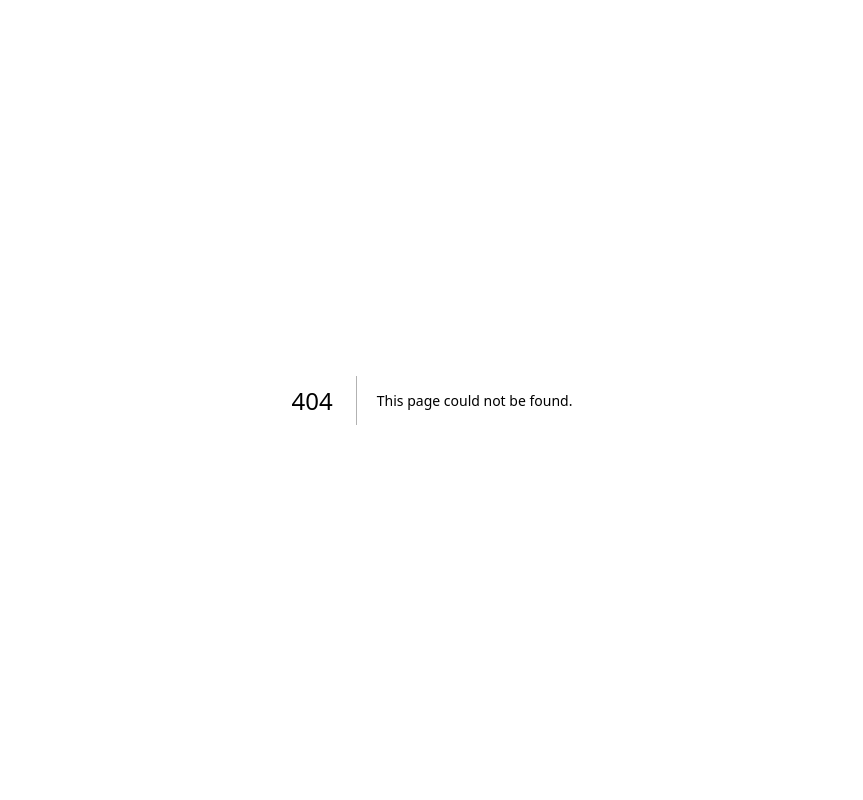
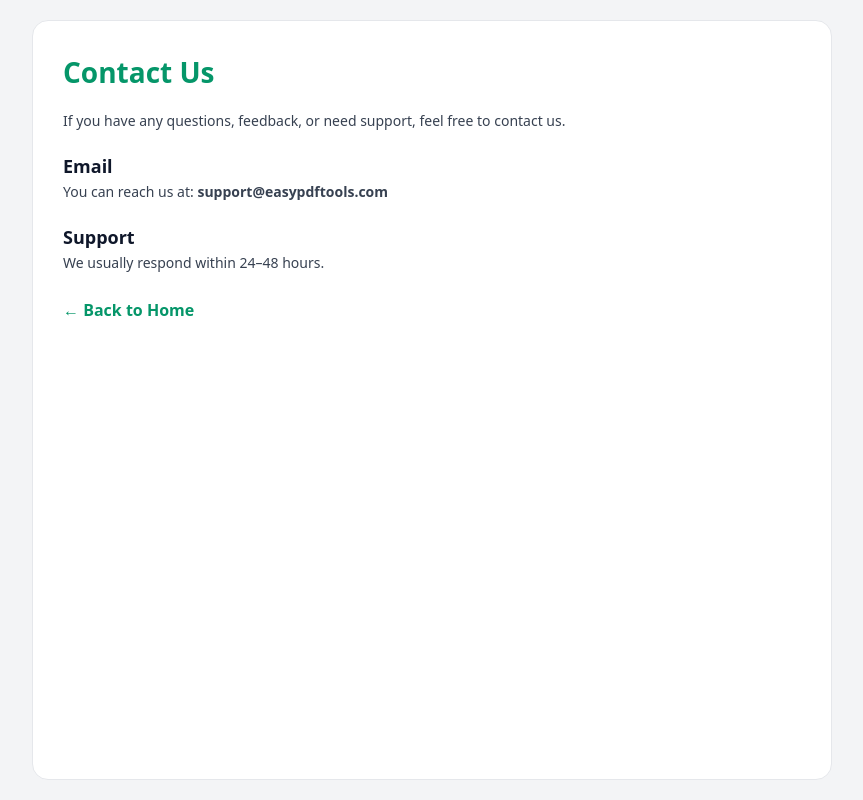
Before and after one commit to ashifakhan092093-cloud/easypdf-tools, a Next.js app in the folder pdftoolsfrontend/: page /contact/page in a window 1280 px wide. Before the commit this address had no page. Shown: the whole page, without its empty margins (208-1071 px from the left). Built offline with nearby package versions, Linux system fonts and the light colour scheme.

Commit message:
Add contact us page

```diff
--- /dev/null
+++ b/pdftoolsfrontend/pages/contact/page.js
@@ -0,0 +1,81 @@
+import Head from "next/head";
+import Link from "next/link";
+
+export default function Contact() {
+  return (
+    <main style={styles.page}>
+      <Head>
+        <title>Contact Us – EasyPDF Tools</title>
+        <meta
+          name="description"
+          content="Contact EasyPDF Tools for support, feedback or questions."
+        />
+      </Head>
+
+      <div style={styles.card}>
+        <h1 style={styles.title}>Contact Us</h1>
+
+        <p style={styles.text}>
+          If you have any questions, feedback, or need support, feel free to
+          contact us.
+        </p>
+
+        <h2 style={styles.heading}>Email</h2>
+        <p style={styles.text}>
+          You can reach us at: <b>support@easypdftools.com</b>
+        </p>
+
+        <h2 style={styles.heading}>Support</h2>
+        <p style={styles.text}>
+          We usually respond within 24–48 hours.
+        </p>
+
+        <Link href="/" style={styles.back}>
+          ← Back to Home
+        </Link>
+      </div>
+    </main>
+  );
+}
+
+const styles = {
+  page: {
+    minHeight: "100vh",
+    background: "#f3f4f6",
+    padding: 20,
+    display: "flex",
+    justifyContent: "center",
+    fontFamily: "system-ui",
+  },
+  card: {
+    width: "100%",
+    maxWidth: 800,
+    background: "#ffffff",
+    padding: 30,
+    borderRadius: 16,
+    border: "1px solid #e5e7eb",
+  },
+  title: {
+    fontSize: 28,
+    fontWeight: 800,
+    color: "#059669",
+    marginBottom: 16,
+  },
+  heading: {
+    marginTop: 20,
+    fontSize: 18,
+    fontWeight: 700,
+  },
+  text: {
+    fontSize: 14,
+    lineHeight: 1.7,
+    color: "#374151",
+  },
+  back: {
+    display: "inline-block",
+    marginTop: 24,
+    color: "#059669",
+    fontWeight: 700,
+    textDecoration: "none",
+  },
+};
```
